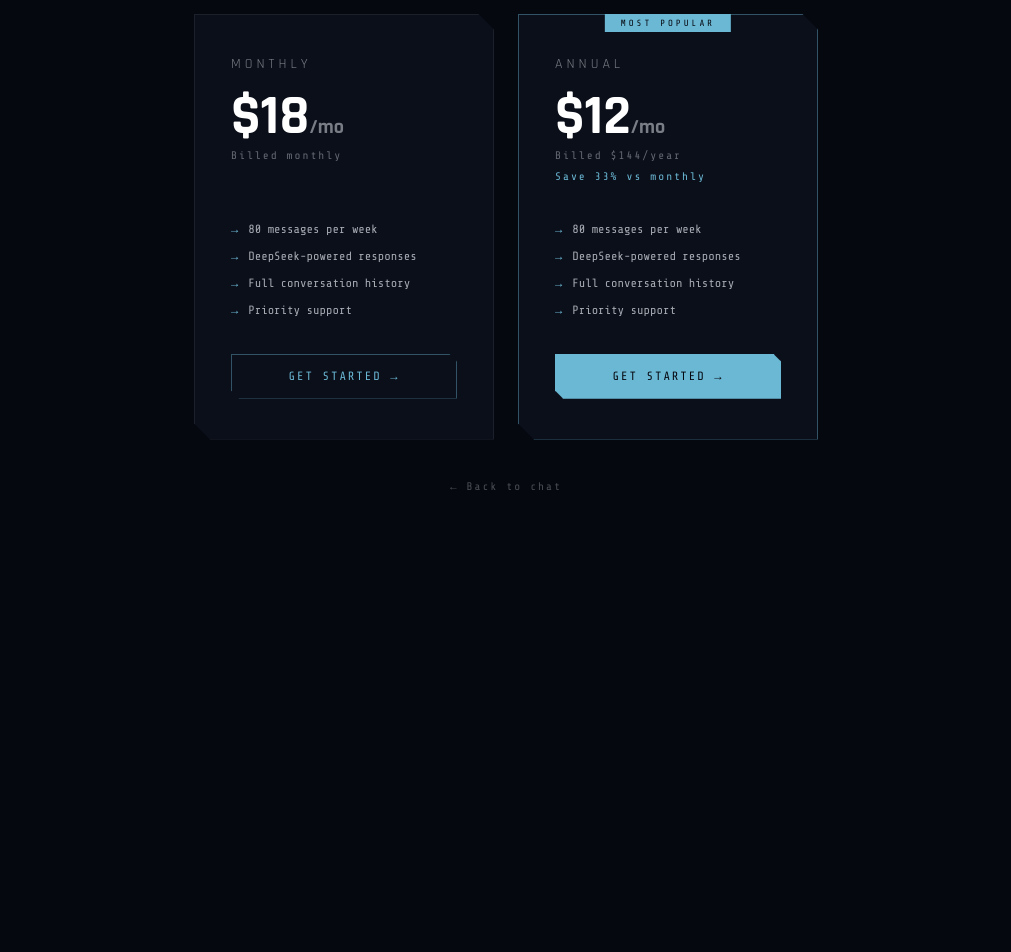
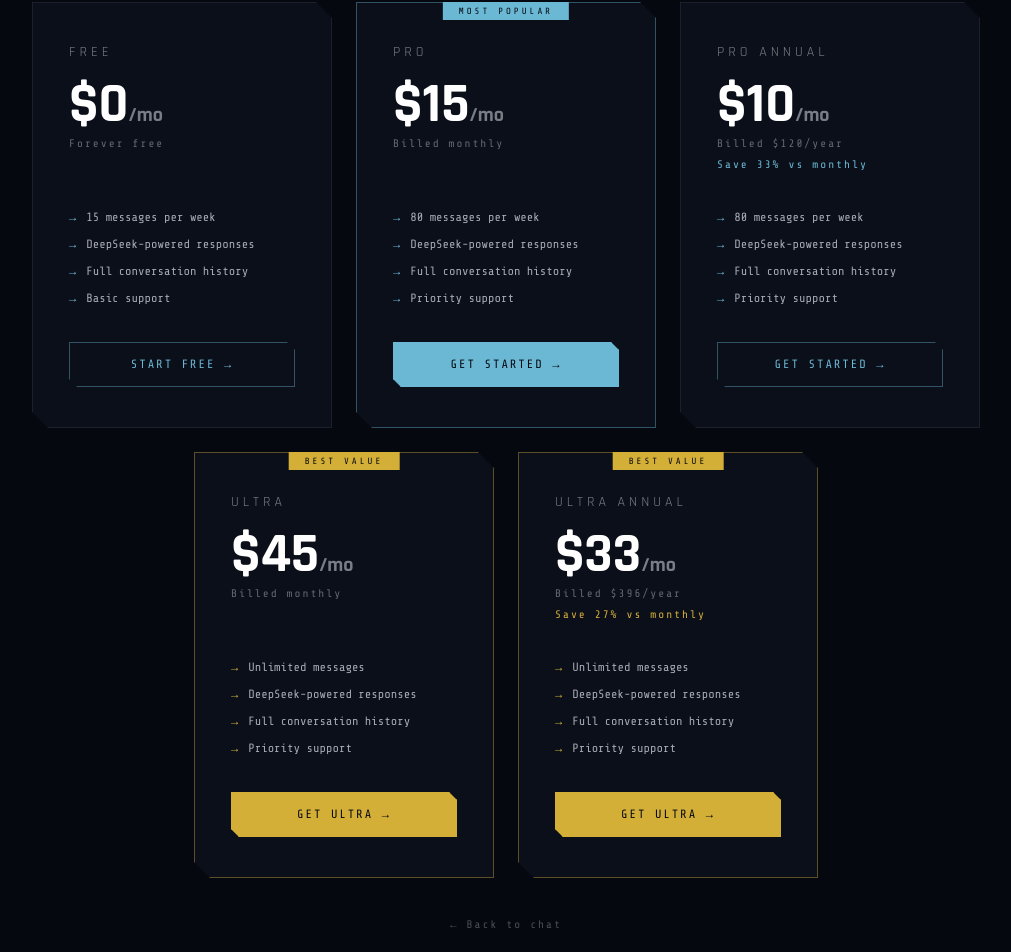
Before and after one commit to Vextarhq/vextar-app, a Next.js app: page /pricing in a window 1280 px wide. Shown: the part 236-1188 px from the top of the page, without its empty margins (134-1145 px from the left). Before the commit the page ends 800 px from the top, so only its background shows below. Built offline with nearby package versions, Linux system fonts and the light colour scheme; no server answers.

Commit message:
Update page.js

```diff
--- a/app/pricing/page.js
+++ b/app/pricing/page.js
@@ -1,8 +1,10 @@
 'use client'
 import { useAuth } from '@clerk/nextjs'
 
-const MONTHLY_URL = 'https://vextar.lemonsqueezy.com/checkout/buy/622ad0d8-a652-48e2-bd9c-bc6ec00827f6'
-const YEARLY_URL = 'https://vextar.lemonsqueezy.com/checkout/buy/fb7944c4-5b8c-4176-bcaa-89197257b344'
+const PRO_MONTHLY_URL = 'https://vextar.lemonsqueezy.com/checkout/buy/622ad0d8-a652-48e2-bd9c-bc6ec00827f6'
+const PRO_YEARLY_URL = 'https://vextar.lemonsqueezy.com/checkout/buy/fb7944c4-5b8c-4176-bcaa-89197257b344'
+const ULTRA_MONTHLY_URL = 'https://vextar.lemonsqueezy.com/checkout/buy/4a6ac901-142d-4d63-a34a-deaf5bd11fd0'
+const ULTRA_YEARLY_URL = 'https://vextar.lemonsqueezy.com/checkout/buy/52dd227d-807c-4d54-b528-2c0e580e41d0'
 
 export default function PricingPage() {
   const { userId } = useAuth()
@@ -30,31 +32,65 @@
         .plan { background: #0b0f1a; border: 1px solid rgba(255,255,255,0.07); padding: 40px 36px; width: 300px; position: relative; clip-path: polygon(0 0, calc(100% - 16px) 0, 100% 16px, 100% 100%, 16px 100%, 0 calc(100% - 16px)); }
         .plan.featured { border-color: rgba(107,184,212,0.4); }
         .plan.featured::before { content: 'MOST POPULAR'; position: absolute; top: -1px; left: 50%; transform: translateX(-50%); background: #6bb8d4; color: #060810; font-size: 9px; letter-spacing: 3px; padding: 4px 16px; }
+        .plan.ultra { border-color: rgba(212,175,55,0.4); }
+        .plan.ultra::before { content: 'BEST VALUE'; position: absolute; top: -1px; left: 50%; transform: translateX(-50%); background: #d4af37; color: #060810; font-size: 9px; letter-spacing: 3px; padding: 4px 16px; }
         .plan-name { font-family: 'Rajdhani', sans-serif; font-size: 14px; letter-spacing: 4px; text-transform: uppercase; color: rgba(232,237,242,0.5); margin-bottom: 16px; }
         .plan-price { font-family: 'Rajdhani', sans-serif; font-size: 56px; font-weight: 900; color: #fff; line-height: 1; margin-bottom: 4px; }
         .plan-price span { font-size: 20px; color: rgba(232,237,242,0.5); }
         .plan-period { font-size: 11px; color: rgba(232,237,242,0.4); letter-spacing: 2px; margin-bottom: 8px; }
         .plan-save { font-size: 11px; color: #6bb8d4; letter-spacing: 2px; margin-bottom: 32px; min-height: 20px; }
+        .plan-save.gold { color: #d4af37; }
         .plan-features { list-style: none; margin-bottom: 36px; display: flex; flex-direction: column; gap: 12px; }
         .plan-features li { font-size: 12px; color: rgba(232,237,242,0.7); display: flex; gap: 10px; align-items: flex-start; }
         .plan-features li::before { content: '→'; color: #6bb8d4; flex-shrink: 0; }
+        .plan.ultra .plan-features li::before { color: #d4af37; }
         .plan-btn { width: 100%; background: transparent; color: #6bb8d4; border: 1px solid rgba(107,184,212,0.4); padding: 14px; font-family: 'Share Tech Mono', monospace; font-size: 12px; letter-spacing: 2px; text-transform: uppercase; cursor: pointer; transition: all .2s; clip-path: polygon(0 0, calc(100% - 8px) 0, 100% 8px, 100% 100%, 8px 100%, 0 calc(100% - 8px)); }
         .plan-btn:hover { background: rgba(107,184,212,0.1); box-shadow: 0 0 20px rgba(107,184,212,0.15); }
         .plan-btn.primary { background: #6bb8d4; color: #060810; border-color: #6bb8d4; }
         .plan-btn.primary:hover { opacity: .9; box-shadow: 0 0 24px rgba(107,184,212,0.3); }
+        .plan-btn.gold { background: #d4af37; color: #060810; border-color: #d4af37; }
+        .plan-btn.gold:hover { opacity: .9; box-shadow: 0 0 24px rgba(212,175,55,0.3); }
+        .toggle-wrap { display: flex; align-items: center; gap: 12px; margin-bottom: 48px; font-size: 11px; letter-spacing: 2px; text-transform: uppercase; color: rgba(232,237,242,0.5); }
+        .toggle { position: relative; width: 44px; height: 24px; }
+        .toggle input { opacity: 0; width: 0; height: 0; }
+        .slider { position: absolute; cursor: pointer; inset: 0; background: rgba(255,255,255,0.1); border: 1px solid rgba(107,184,212,0.3); transition: .3s; border-radius: 24px; }
+        .slider::before { content: ''; position: absolute; height: 16px; width: 16px; left: 3px; bottom: 3px; background: #6bb8d4; transition: .3s; border-radius: 50%; }
+        input:checked + .slider { background: rgba(107,184,212,0.2); }
+        input:checked + .slider::before { transform: translateX(20px); }
+        .active-period { color: #6bb8d4; }
         .back-link { margin-top: 40px; color: rgba(232,237,242,0.3); font-size: 11px; letter-spacing: 2px; cursor: pointer; text-decoration: none; transition: color .2s; }
         .back-link:hover { color: #6bb8d4; }
+        @media(max-width: 700px) { .plans { flex-direction: column; align-items: center; } }
       `}</style>
 
       <div className="pricing-page">
         <p className="pricing-label">Upgrade</p>
         <h1 className="pricing-title">Choose your <span>plan</span></h1>
-        <p className="pricing-sub">Unlock unlimited access to Vextar AI</p>
+        <p className="pricing-sub">Unlock the full power of Vextar AI</p>
 
         <div className="plans">
+
+          {/* FREE */}
           <div className="plan">
-            <p className="plan-name">Monthly</p>
-            <div className="plan-price">$18<span>/mo</span></div>
+            <p className="plan-name">Free</p>
+            <div className="plan-price">$0<span>/mo</span></div>
+            <p className="plan-period">Forever free</p>
+            <p className="plan-save"> </p>
+            <ul className="plan-features">
+              <li>15 messages per week</li>
+              <li>DeepSeek-powered responses</li>
+              <li>Full conversation history</li>
+              <li>Basic support</li>
+            </ul>
+            <button className="plan-btn" onClick={() => window.location.href = '/chat'}>
+              Start free →
+            </button>
+          </div>
+
+          {/* PRO MONTHLY */}
+          <div className="plan featured">
+            <p className="plan-name">Pro</p>
+            <div className="plan-price">$15<span>/mo</span></div>
             <p className="plan-period">Billed monthly</p>
             <p className="plan-save"> </p>
             <ul className="plan-features">
@@ -63,15 +99,16 @@
               <li>Full conversation history</li>
               <li>Priority support</li>
             </ul>
-            <button className="plan-btn" onClick={() => handleCheckout(MONTHLY_URL)}>
+            <button className="plan-btn primary" onClick={() => handleCheckout(PRO_MONTHLY_URL)}>
               Get started →
             </button>
           </div>
 
-          <div className="plan featured">
-            <p className="plan-name">Annual</p>
-            <div className="plan-price">$12<span>/mo</span></div>
-            <p className="plan-period">Billed $144/year</p>
+          {/* PRO ANNUAL */}
+          <div className="plan">
+            <p className="plan-name">Pro Annual</p>
+            <div className="plan-price">$10<span>/mo</span></div>
+            <p className="plan-period">Billed $120/year</p>
             <p className="plan-save">Save 33% vs monthly</p>
             <ul className="plan-features">
               <li>80 messages per week</li>
@@ -79,10 +116,45 @@
               <li>Full conversation history</li>
               <li>Priority support</li>
             </ul>
-            <button className="plan-btn primary" onClick={() => handleCheckout(YEARLY_URL)}>
+            <button className="plan-btn" onClick={() => handleCheckout(PRO_YEARLY_URL)}>
               Get started →
             </button>
           </div>
+
+          {/* ULTRA MONTHLY */}
+          <div className="plan ultra">
+            <p className="plan-name">Ultra</p>
+            <div className="plan-price">$45<span>/mo</span></div>
+            <p className="plan-period">Billed monthly</p>
+            <p className="plan-save gold"> </p>
+            <ul className="plan-features">
+              <li>Unlimited messages</li>
+              <li>DeepSeek-powered responses</li>
+              <li>Full conversation history</li>
+              <li>Priority support</li>
+            </ul>
+            <button className="plan-btn gold" onClick={() => handleCheckout(ULTRA_MONTHLY_URL)}>
+              Get Ultra →
+            </button>
+          </div>
+
+          {/* ULTRA ANNUAL */}
+          <div className="plan ultra">
+            <p className="plan-name">Ultra Annual</p>
+            <div className="plan-price">$33<span>/mo</span></div>
+            <p className="plan-period">Billed $396/year</p>
+            <p className="plan-save gold">Save 27% vs monthly</p>
+            <ul className="plan-features">
+              <li>Unlimited messages</li>
+              <li>DeepSeek-powered responses</li>
+              <li>Full conversation history</li>
+              <li>Priority support</li>
+            </ul>
+            <button className="plan-btn gold" onClick={() => handleCheckout(ULTRA_YEARLY_URL)}>
+              Get Ultra →
+            </button>
+          </div>
+
         </div>
 
         <a className="back-link" href="/chat">← Back to chat</a>
```
